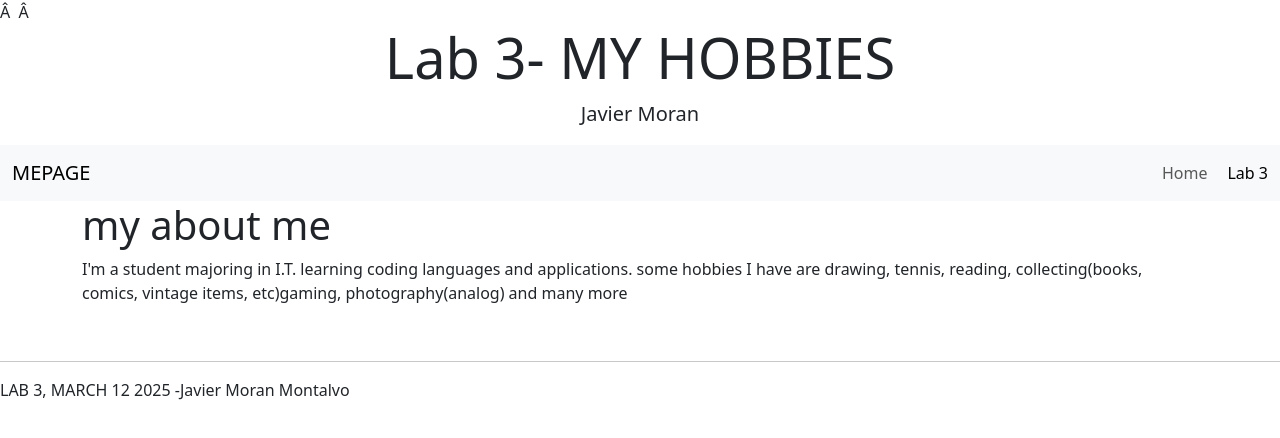
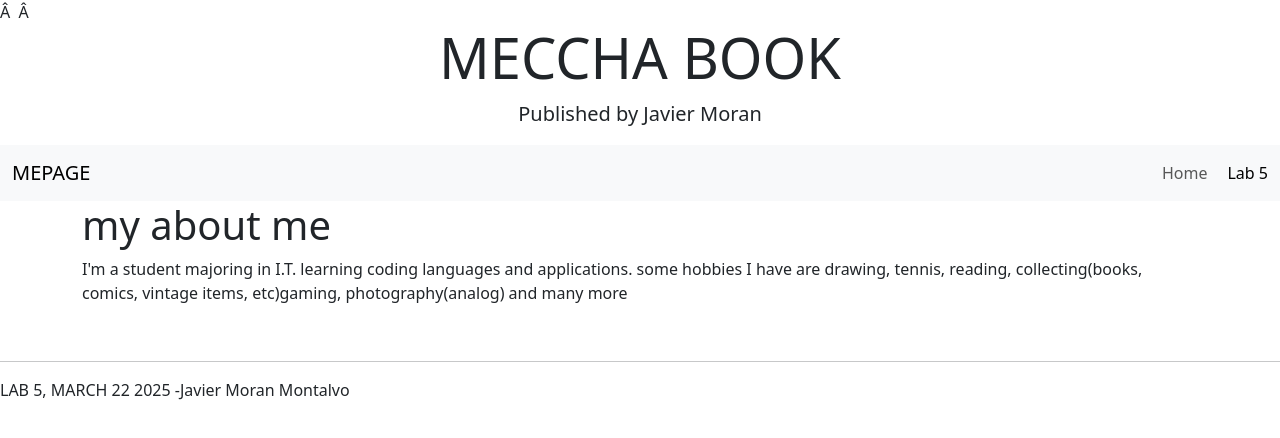
Before and after one commit to javierMorann/javierMorann.github.io, a plain HTML site: page lab5.html in a window 1280 px wide. Drawn offline with nearby package versions, Linux system fonts and the light colour scheme.

Commit message:
updating

```diff
--- a/lab5.html
+++ b/lab5.html
@@ -11,8 +11,8 @@
     <div class="jumbotron jumbotron-fluid">
       <div class="container">
           <center>
-        <h1 class="display-4">Lab 3- MY HOBBIES </h1>
-        <p class="lead">Javier Moran </p>
+        <h1 class="display-4">MECCHA BOOK </h1>
+        <p class="lead">Published by Javier Moran </p>
         </center>
       </div>
     </div>
@@ -21,7 +21,7 @@
           <a class="navbar-brand" href="#">MEPAGE</a>
           <div class="navbar-nav d-flex flex-row" style="gap: 20px;">
               <a class="nav-link" href="index.html">Home</a>
-              <a class="nav-link active" href="Lab3.html">Lab 3</a>
+              <a class="nav-link active" href="lab5.html">Lab 5</a>
           </div>
       </div>
   </nav>
@@ -39,6 +39,6 @@
 
 
   <hr>
-    <p>LAB 3, MARCH 12 2025 -Javier Moran Montalvo</p>
+    <p>LAB 5, MARCH 22 2025 -Javier Moran Montalvo</p>
   </body>
 </html>
```
